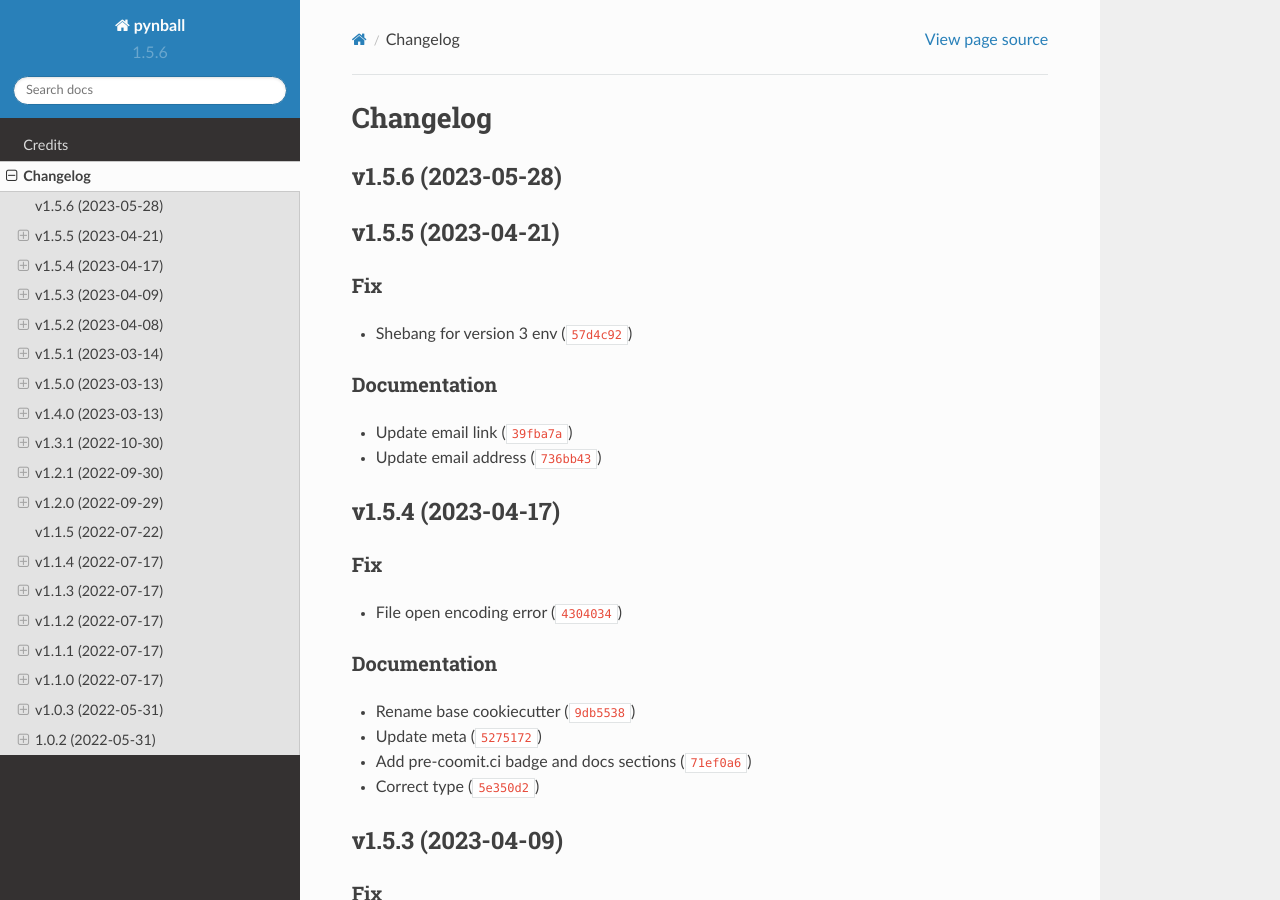
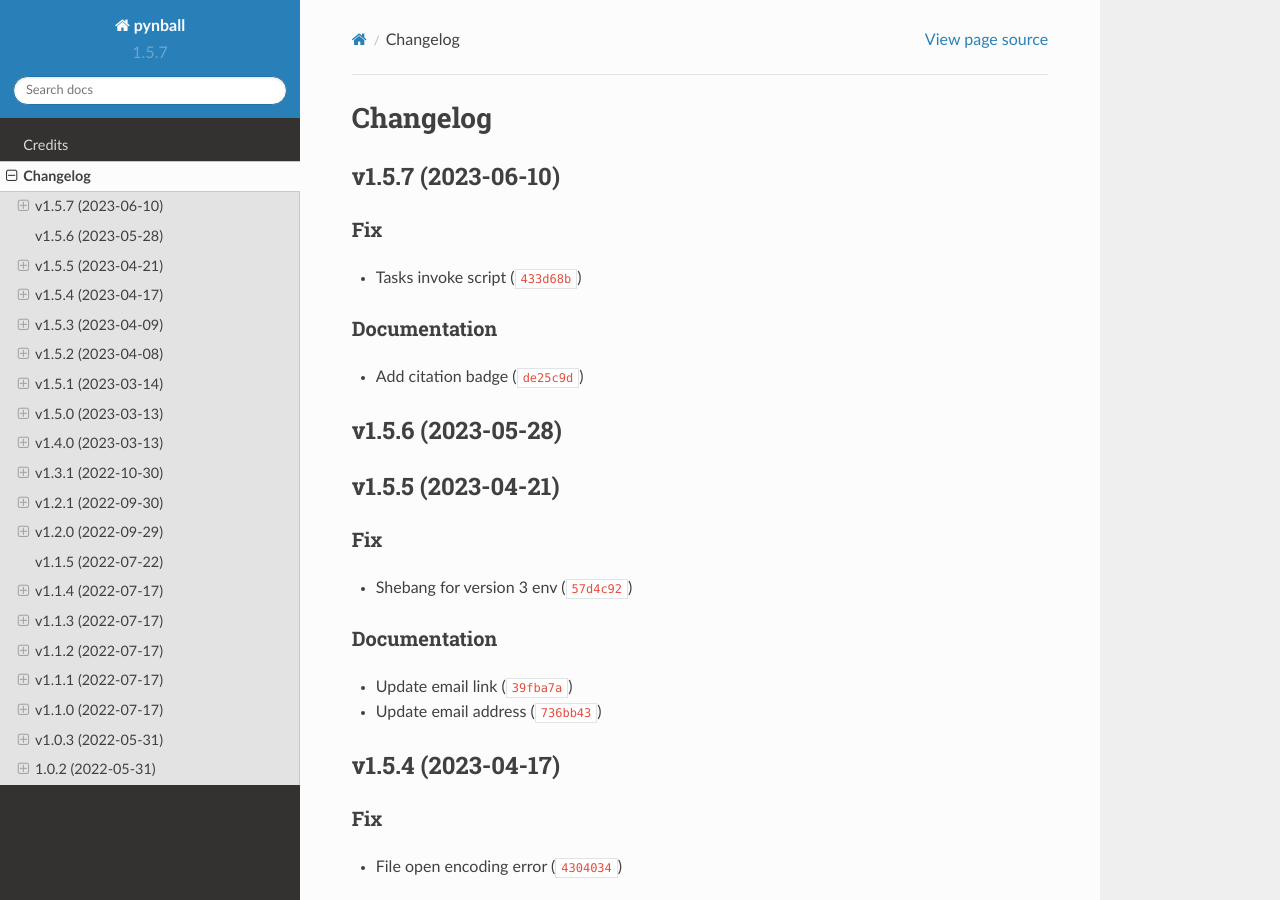
Before and after one commit to Stephen-RA-King/pynball, a Sphinx documentation site: the page built from docs/changelog.md, in a window 1280 px wide and 900 px high. Built offline with Sphinx 7.4.7 and the Read the Docs theme 2.0.0, drawn with Linux system fonts in a browser that asks for light colours; pages that are not in the unit, such as notebooks, are missing from menus.

Commit message:
chore: bump version

```diff
--- a/CHANGELOG.md
+++ b/CHANGELOG.md
@@ -1,6 +1,13 @@
 # Changelog
 
 <!--next-version-placeholder-->
+
+## v1.5.7 (2023-06-10)
+### Fix
+* Tasks invoke script ([`433d68b`](https://github.com/Stephen-RA-King/pynball/commit/433d68b060afd8f492b54e65328bd5ed83375a8b))
+
+### Documentation
+* Add citation badge ([`de25c9d`](https://github.com/Stephen-RA-King/pynball/commit/de25c9dcba347dce13c98c7ea6fdcdb1ff1ec7c2))
 
 ## v1.5.6 (2023-05-28)
 
--- a/docs/conf.py
+++ b/docs/conf.py
@@ -7,7 +7,7 @@
 # -- Project information -----------------------------------------------------
 
 project = "pynball"
-version = "1.5.6"
+version = "1.5.7"
 copyright = "2022, Stephen R A King"
 author = "Stephen R A King"
 
--- a/src/pynball/__init__.py
+++ b/src/pynball/__init__.py
@@ -2,7 +2,7 @@
 """Top-level package for _pynball."""
 
 __title__ = "_pynball"
-__version__ = "1.5.6"
+__version__ = "1.5.7"
 __author__ = "Stephen R A King"
 __description__ = "Utility command line to switch between python versions"
 __license__ = "MIT"
```
